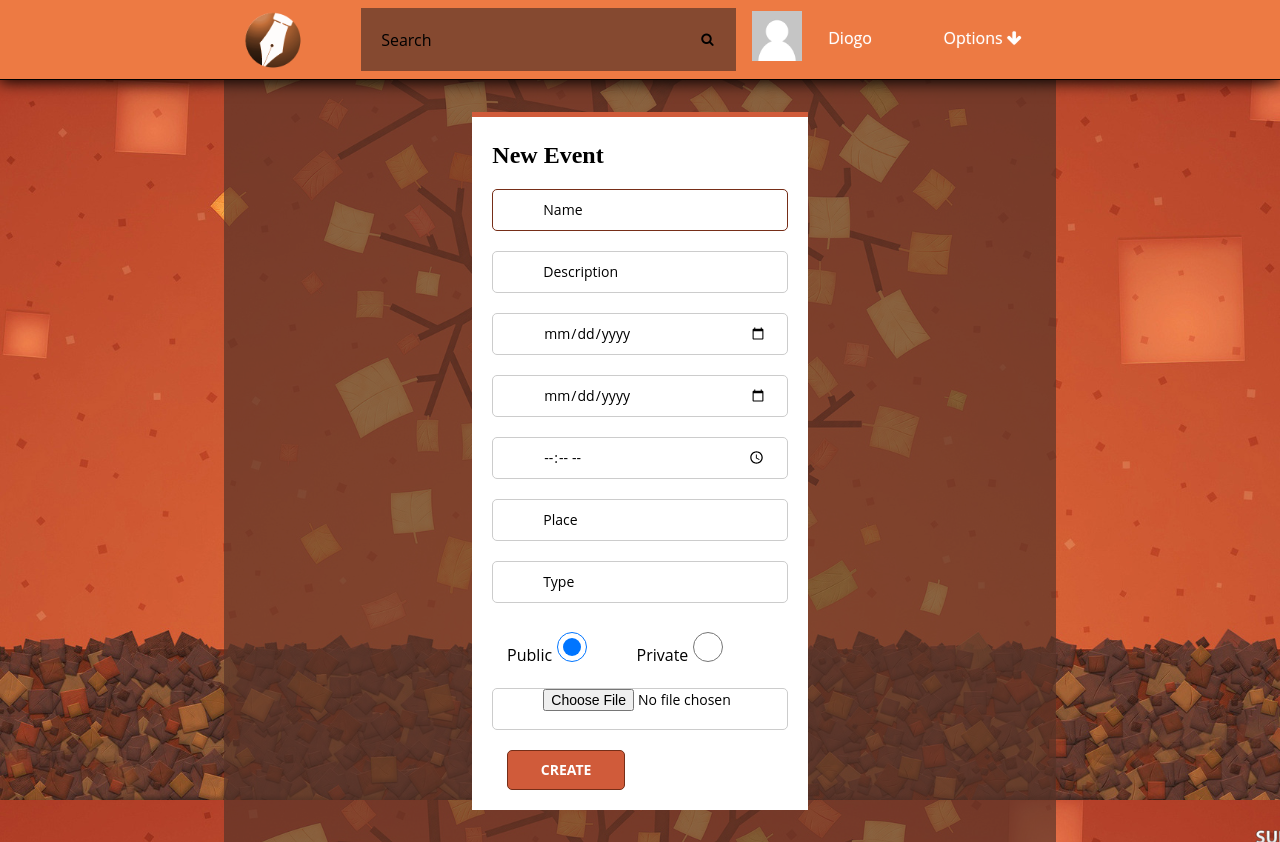
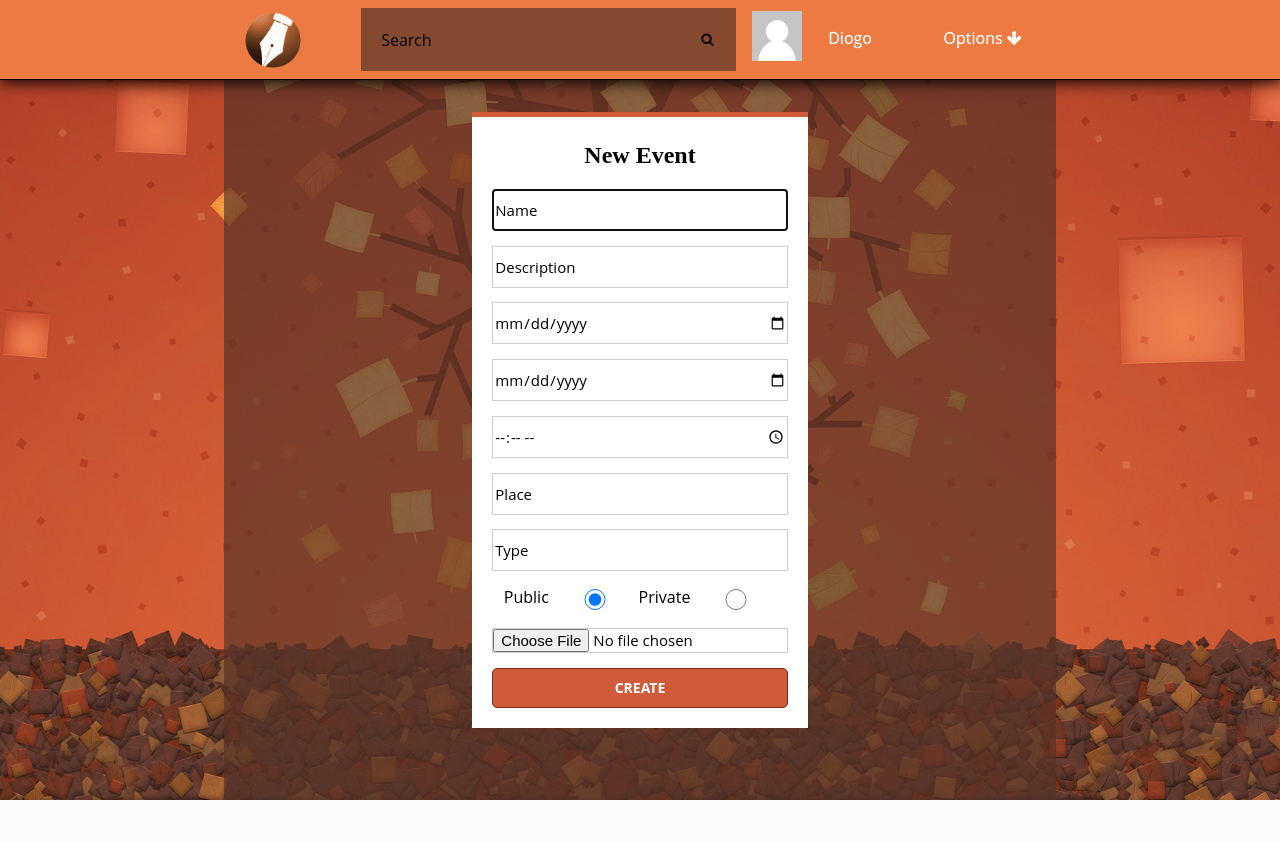
Before and after one commit to dimamo5/LTW-Events-Manager, a PHP site: page /newEvent.php in a window 1280 px wide. After the commit the page ends 800 px from the top, so only its background shows below. Run offline with PHP 8.4, Linux system fonts and the light colour scheme; the visitor is signed in with stand-in values (Sample User, id 1); data comes from the database, SQL or seed files in the repository; some libraries are stand-ins or nearby versions.

Commit message:
css and identation

```diff
--- a/css/eventManager.css
+++ b/css/eventManager.css
@@ -47,7 +47,7 @@ div#hmenu {
     padding: 1em;
     font-family: 'Open Sans', sans-serif;
     height: 15rem;
-    cursor: pointer;
+    /* cursor: pointer; */
 }
 
 .cardEvent#comment, .cardEvent#newCmt{
@@ -359,13 +359,13 @@ i#deleteEvent{
     width: 100%;
     height: 42px;
     box-sizing: border-box;
-    border-radius: 5px;
+    /* border-radius: 5px; */
     border: 1px solid #ccc;
-    margin-bottom: 20px;
-    font-size: 14px;
+    margin-bottom: 5%;
+    font-size: 15px;
     font-family: 'Open Sans', sans-serif;
-    padding: 0 20px 0 50px;
-    outline: none;
+    /* padding: 0 20px 0 50px; */
+    text-align: start;
 }
 
 .form input:focus{
@@ -451,42 +451,38 @@ div#newEventContainer {
 }
 
 button#create {
-}
+width: 100%;margin: 0 auto;}
 
 .form div#choosePublic {
-    width: 90%;
+    width: 100%;
     height: 42px;
-    display: table;
     margin: 0 auto;
+    text-align: center;
+    vertical-align: middle;
 }
 
 input#publicRadio {
-    width: 35%;
-    height: 42px;
-    display: table-cell;
+    width: 25%;
+    height: 50%;
     vertical-align: middle;
 }
 
 input#privateRadio {
-    width: 35%;
-    height: 42px;
-    display: table-cell;
+    width: 25%;
+    height: 50%;
     vertical-align: middle;
 }
 
 label#publicLabel {
-    width: 15%;
-    height: 42px;
-    display: table-cell;
-    padding: 0;
-    vertical-align: middle;
+    width: 25%;
+    height: 50%;
+    vertical-align: super;
 }
 
 label#privateLabel {
-    width: 15%;
-    display: table-cell;
-    height: 42px;
-    vertical-align: middle;
+    width: 25%;
+    height: 50%;
+    vertical-align: super;
 }
 
 
@@ -721,3 +717,12 @@ button#close {
     margin: 1rem;
     text-align: center;
 }
+
+h2 {
+    text-align: center;
+}
+
+input#eventImage {
+    width: 100%;
+    height: 100%;
+}
--- a/event.php
+++ b/event.php
@@ -33,7 +33,6 @@
 
 			</div>
 		</div>
-
 	</div>
 
 	<?php
@@ -67,6 +66,7 @@
 				<p id="date"><?php echo $comment['creationDate']?></p>
 			</div>
 		<?php } ?>
+
 		<div class="cardEvent" id="newCmt">
 			<form action="addComment.php?id=askas" method="get">
 				<input type="hidden" name="idEvent" value=<?php echo $_GET["id"]?> >
@@ -75,11 +75,10 @@
 				<textarea id="commentText" name="comment" rows="3" cols="85"></textarea>
 				<button id="button" type="Submit" value="Send">Send</button>
 			</form>
-
 		</div>
 	</div>
-			<?php } ?>
 	<?php }
+	 }
 
 	include_once('footer.php');
 ?>
```
Lines whose indentation alone changed are shown as unchanged.
